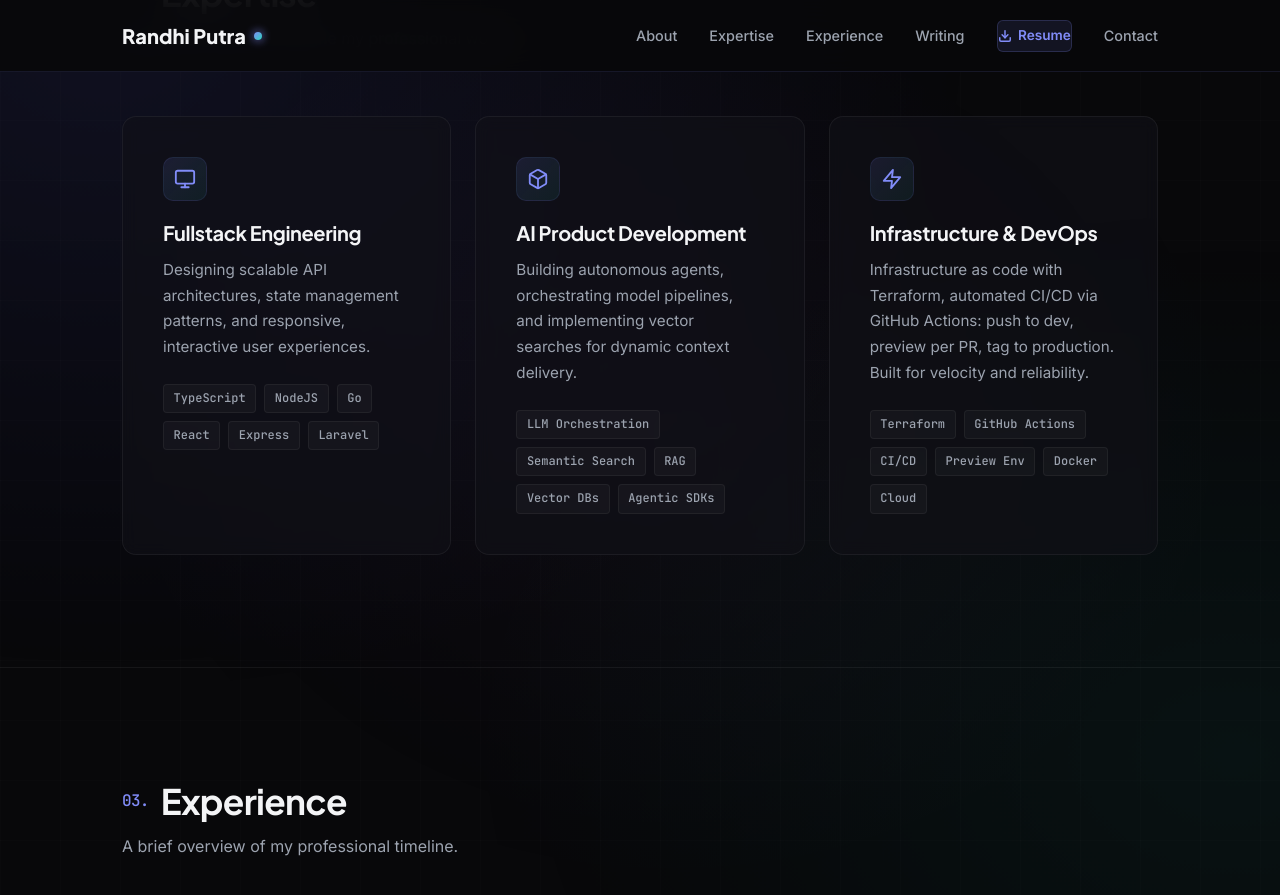
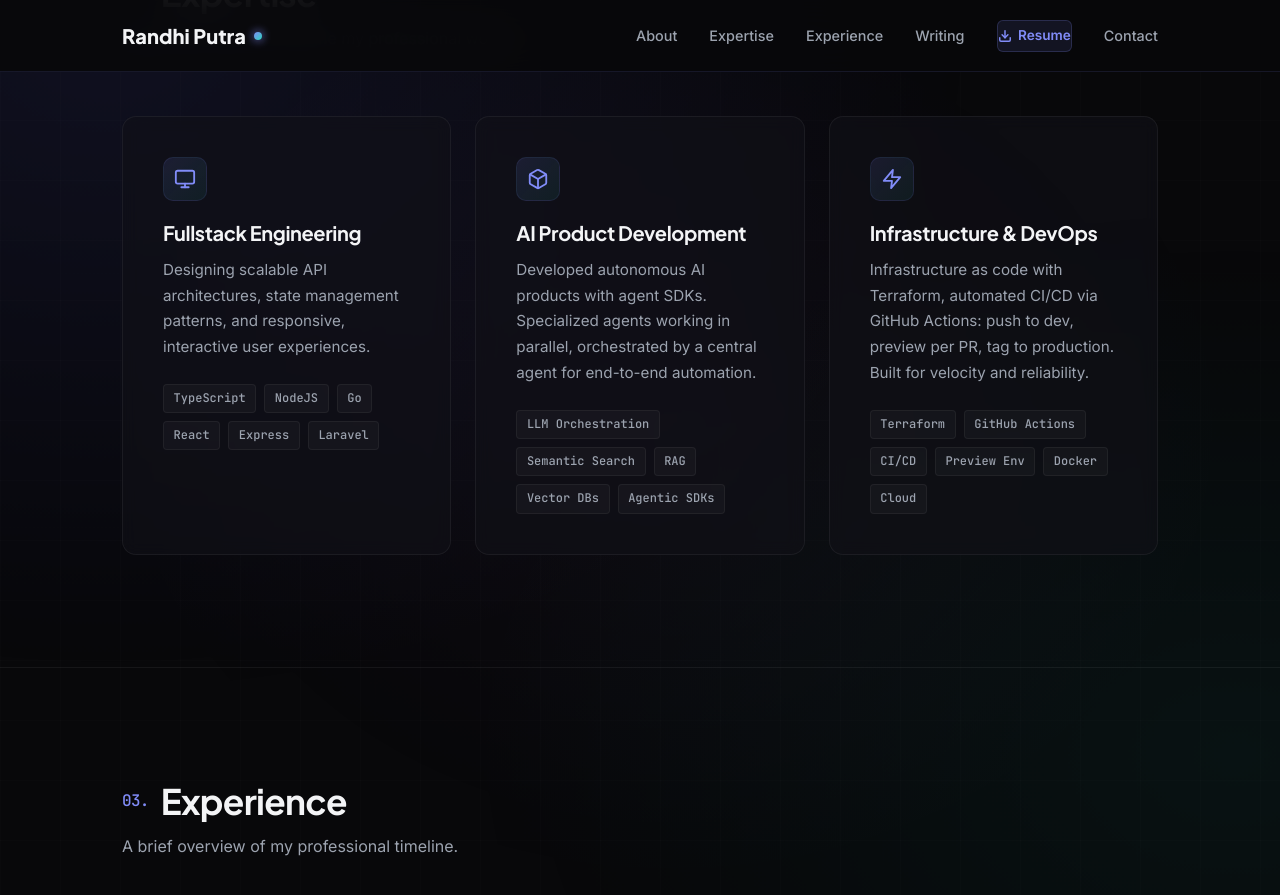
Before and after one commit to randhipp/randhipp.github.io, a Jekyll site: the page built from index.html, in a window 1280 px wide and 900 px high, scrolled down 1639 px. Shown: the top 895 px of the window. Built offline with Jekyll 4.4.1, drawn with Linux system fonts in a browser that asks for light colours.

Commit message:
feat: update AI product description with agent SDK orchestration

```diff
--- a/index.html
+++ b/index.html
@@ -1422,7 +1422,7 @@
               <svg xmlns="http://www.w3.org/2000/svg" width="24" height="24" viewBox="0 0 24 24" fill="none" stroke="currentColor" stroke-width="2" stroke-linecap="round" stroke-linejoin="round"><path d="M21 16V8a2 2 0 0 0-1-1.73l-7-4a2 2 0 0 0-2 0l-7 4A2 2 0 0 0 3 8v8a2 2 0 0 0 1 1.73l7 4a2 2 0 0 0 2 0l7-4A2 2 0 0 0 21 16z"></path><polyline points="3.27 6.96 12 12.01 20.73 6.96"></polyline><line x1="12" y1="22.08" x2="12" y2="12"></line></svg>
             </div>
             <h3 class="card-title">AI Product Development</h3>
-            <p class="card-desc">Building autonomous agents, orchestrating model pipelines, and implementing vector searches for dynamic context delivery.</p>
+            <p class="card-desc">Developed autonomous AI products with agent SDKs. Specialized agents working in parallel, orchestrated by a central agent for end-to-end automation.</p>
             <div class="card-tags">
               <span class="tag">LLM Orchestration</span>
               <span class="tag">Semantic Search</span>
```
